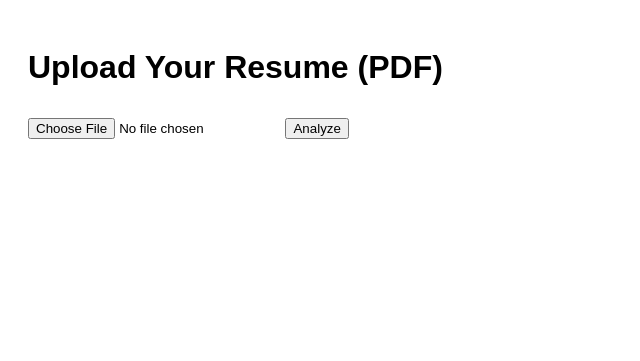
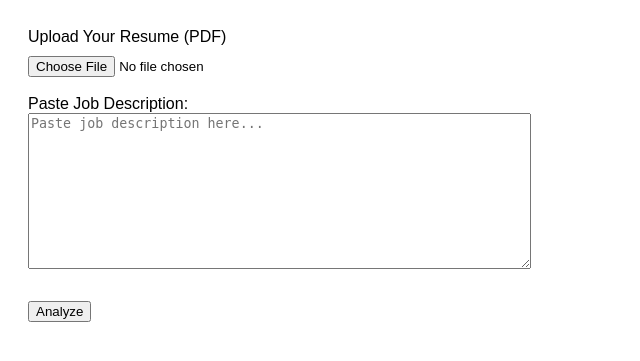
Before and after one commit to Enochteo/resume-analyzer, a Flask app: page / in a window 1280 px wide. Shown: the top 361 px of the page, without its empty margins (0-640 px from the left). Run offline with Flask 3, Linux system fonts and the light colour scheme.

Commit message:
Added Job description input + match analysis feature

```diff
--- a/app.py
+++ b/app.py
@@ -1,13 +1,19 @@
 import os
+import openai
 from flask import Flask, render_template, request, redirect
 import pdfplumber
 from werkzeug.utils import secure_filename
+from dotenv import load_dotenv
+from openai import OpenAI
 
 app = Flask(__name__)
 UPLOAD_FOLDER = "uploads"
 app.config["UPLOAD_FOLDER"] = UPLOAD_FOLDER
 
 os.makedirs(UPLOAD_FOLDER, exist_ok=True)
+
+load_dotenv()
+client = OpenAI(api_key=os.getenv("OPENAI_API_KEY"))
 
 def extract_text_from_pdf(filepath):
     text = ""
@@ -27,8 +33,33 @@ def index():
             filepath = os.path.join(app.config["UPLOAD_FOLDER"], filename)
             uploaded_file.save(filepath)
             resume_text = extract_text_from_pdf(filepath)
-            return render_template("results.html", resume=resume_text)
+            job_description = request.form.get("job_description", "")
+            feedback = get_resume_feedback(resume_text, job_description)
+            return render_template("results.html", resume=resume_text, feedback=feedback)
     return render_template("index.html")
+
+def get_resume_feedback(resume_text, job_description):
+    prompt = f"""You are an expert tech recruiter. Analyze this resume and compare it to the job description:
+    - Score the resume from 0 to 100 based on how well it fits the job.
+    - List the top missing keywords
+    - List the key technical skills missing.
+    - Suggest 3 improvements to increase match quality.
+    Emphasize clarity and impact of bullet points
+    Tailoring response to the job description given
+    Resume:
+    {resume_text}
+    Job Description:
+    {job_description}
+"""
+
+    response = client.chat.completions.create(
+        model = "gpt-3.5-turbo",
+        messages = [{"role": "user", "content": prompt}],
+        temperature = 0.7,
+        max_tokens = 700
+    )
+    print("RAW RESPONSE:", response)
+    return response.choices[0].message.content.strip()
 
 if __name__ == "__main__":
     app.run(debug=True)
--- a/templates/index.html
+++ b/templates/index.html
@@ -7,10 +7,14 @@
     <link rel="stylesheet" href="/static/style.css">
 </head>
 <body>
-    <h1>Upload Your Resume (PDF)</h1>
+    <label>Upload Your Resume (PDF)</label><br>
     <form method="POST" enctype="multipart/form-data">
-        <input type="file" name="resume" accept="application/pdf" required>
+        <input type="file" name="resume" accept="application/pdf" required><br><br>
+
+        <label>Paste Job Description:</label><br>
+        <textarea name = "job_description" rows="10" cols="60" placeholder="Paste job description here..."></textarea><br><br>
         <button type="submit">Analyze</button>
     </form>
+
 </body>
 </html>
```
Also changed, not shown: templates/results.html (+5 -3 lines), 5 other files.
